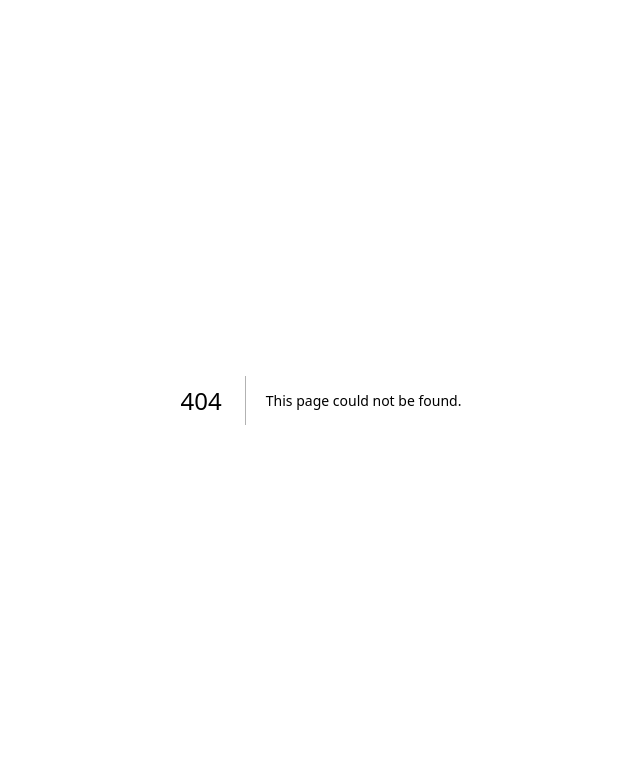
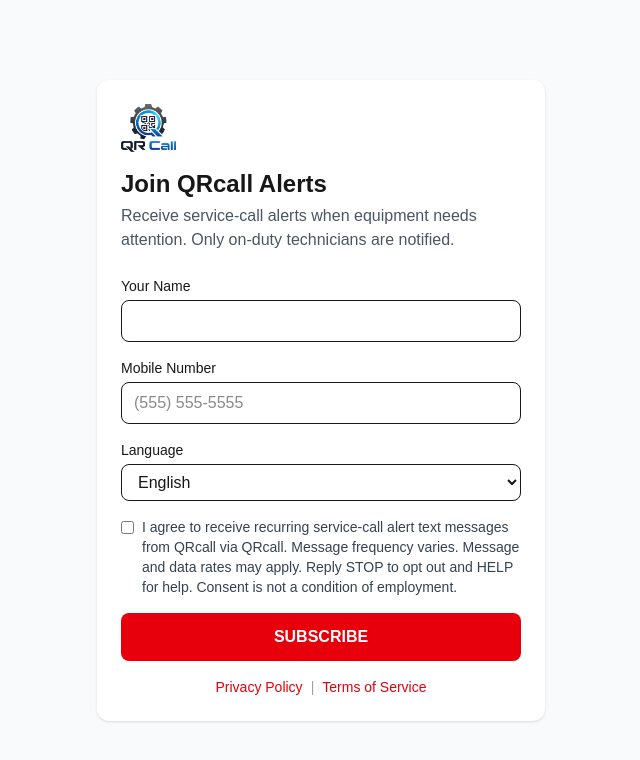
Before and after one commit to erieboatr/qrcall-app, a Next.js app: page /tech-signup in a window 1280 px wide. Before the commit this address had no page. Shown: the top 760 px of the page, without its empty margins (319-959 px from the left). Built offline with nearby package versions, Linux system fonts and the light colour scheme; no server answers.

Commit message:
Add customer-specific tech signup form

```diff
--- /dev/null
+++ b/app/tech-signup/page.tsx
@@ -0,0 +1,158 @@
+"use client"
+
+import { Suspense, useState, useEffect } from "react"
+import { useSearchParams } from "next/navigation"
+import { createClient } from "@supabase/supabase-js"
+
+const supabase = createClient(
+  process.env.NEXT_PUBLIC_SUPABASE_URL!,
+  process.env.NEXT_PUBLIC_SUPABASE_ANON_KEY!
+)
+
+function SignupForm() {
+  const searchParams = useSearchParams()
+  const plantId = searchParams.get("plant") || ""
+
+  const [plantName, setPlantName] = useState("QRcall")
+  const [logoUrl, setLogoUrl] = useState("/logo.png")
+  const [name, setName] = useState("")
+  const [phone, setPhone] = useState("")
+  const [language, setLanguage] = useState("en")
+  const [consent, setConsent] = useState(false)
+  const [loading, setLoading] = useState(false)
+  const [done, setDone] = useState(false)
+  const [error, setError] = useState("")
+
+  useEffect(() => {
+    if (!plantId) return
+    supabase
+      .from("plants")
+      .select("name, logo_url")
+      .eq("id", plantId)
+      .maybeSingle()
+      .then(({ data }) => {
+        if (data?.name) setPlantName(data.name)
+        if (data?.logo_url) setLogoUrl(data.logo_url)
+      })
+  }, [plantId])
+
+  async function handleSubmit(e: React.FormEvent) {
+    e.preventDefault()
+    if (!consent) {
+      setError("You must agree to receive messages.")
+      return
+    }
+    setLoading(true)
+    setError("")
+
+    const { error } = await supabase.from("technicians").insert({
+      name,
+      phone,
+      language,
+      plant_id: plantId || null,
+      active: true,
+    })
+
+    setLoading(false)
+    if (error) setError(error.message)
+    else setDone(true)
+  }
+
+  if (done) {
+    return (
+      <div className="max-w-md mx-auto p-6 text-center">
+        <img src={logoUrl} alt="logo" className="h-14 mx-auto mb-4" />
+        <h1 className="text-2xl font-bold mb-2">You’re signed up</h1>
+        <p>You will now receive service-call alerts from {plantName}.</p>
+        <p className="mt-2 text-sm text-gray-600">Reply STOP at any time to opt out.</p>
+      </div>
+    )
+  }
+
+  return (
+    <div className="min-h-screen bg-gray-50 flex items-center justify-center p-4">
+      <div className="max-w-md w-full bg-white rounded-xl shadow p-6">
+        <img src={logoUrl} alt="logo" className="h-12 mb-4" />
+        <h1 className="text-2xl font-bold mb-1">Join {plantName} Alerts</h1>
+        <p className="text-gray-600 mb-6">
+          Receive service-call alerts when equipment needs attention. Only on-duty technicians are notified.
+        </p>
+
+        <form onSubmit={handleSubmit} className="space-y-4">
+          <div>
+            <label className="block text-sm font-medium mb-1">Your Name</label>
+            <input
+              required
+              className="w-full border rounded-lg px-3 py-2"
+              value={name}
+              onChange={(e) => setName(e.target.value)}
+            />
+          </div>
+
+          <div>
+            <label className="block text-sm font-medium mb-1">Mobile Number</label>
+            <input
+              required
+              type="tel"
+              placeholder="(555) 555-5555"
+              className="w-full border rounded-lg px-3 py-2"
+              value={phone}
+              onChange={(e) => setPhone(e.target.value)}
+            />
+          </div>
+
+          <div>
+            <label className="block text-sm font-medium mb-1">Language</label>
+            <select
+              className="w-full border rounded-lg px-3 py-2"
+              value={language}
+              onChange={(e) => setLanguage(e.target.value)}
+            >
+              <option value="en">English</option>
+              <option value="es">Spanish</option>
+            </select>
+          </div>
+
+          <div className="flex items-start gap-2">
+            <input
+              type="checkbox"
+              required
+              checked={consent}
+              onChange={(e) => setConsent(e.target.checked)}
+              className="mt-1"
+            />
+            <label className="text-sm text-gray-700">
+              I agree to receive recurring service-call alert text messages from {plantName} via QRcall.
+              Message frequency varies. Message and data rates may apply.
+              Reply STOP to opt out and HELP for help. Consent is not a condition of employment.
+            </label>
+          </div>
+
+          {error && <p className="text-red-600 text-sm">{error}</p>}
+
+          <button
+            type="submit"
+            disabled={loading}
+            className="w-full bg-red-600 text-white py-3 rounded-lg font-semibold disabled:opacity-50"
+          >
+            {loading ? "Submitting…" : "SUBSCRIBE"}
+          </button>
+        </form>
+
+        <div className="mt-4 text-center text-sm">
+          <a href="/privacy" className="text-red-600 hover:underline">Privacy Policy</a>
+          <span className="mx-2 text-gray-400">|</span>
+          <a href="/terms" className="text-red-600 hover:underline">Terms of Service</a>
+        </div>
+      </div>
+    </div>
+  )
+}
+
+export default function TechSignupPage() {
+  return (
+    <Suspense fallback={<div className="p-6 text-center">Loading…</div>}>
+      <SignupForm />
+    </Suspense>
+  )
+}
```
